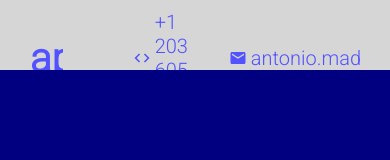
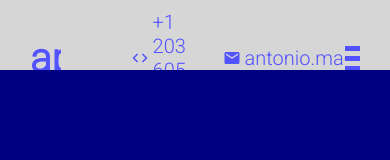
Before and after one commit to AntonioMadureira22/MYREACTPORTFOLIO, a React (Create React App) app: page / in a window 390 px wide. Shown: the top 160 px of the page. Built offline with nearby package versions, Linux system fonts and the light colour scheme.

Commit message:
added hamburger menu with functionality and styling

```diff
--- a/src/App.jsx
+++ b/src/App.jsx
@@ -4,13 +4,18 @@ import Intro from "./components/intro/intro";
 import Portfolio from "./components/portfolio/portfolio";
 import Work from "./components/work/work";
 import Contact from "./components/contact/contact";
+import Menu from "./components/menu/menu";
+import { useState } from "react";
+
 
 
 
 function App() {
+  const [menuOpen,setMenuOpen] = useState(false)
   return (
     <div className="app">
-      <Top/>
+      <Top menuOpen={menuOpen}setMenuOpen={setMenuOpen}/>
+      <Menu menuOpen={menuOpen}setMenuOpen={setMenuOpen}/>
       <div className="sections">
         <Intro/>
         <Portfolio/>
--- /dev/null
+++ b/src/components/menu/menu.jsx
@@ -0,0 +1,23 @@
+import "./menu.scss"
+
+export default function Menu({ menuOpen, setMenuOpen }) {
+    return (
+        <div className={"menu "+(menuOpen && "active")}>
+            <ul>
+                <li onClick={()=>setMenuOpen(false)}>
+                    <a href="#intro">Home</a>
+                </li>
+                <li onClick={()=>setMenuOpen(false)}>
+                    <a href="#portfolio">Portfolio</a>
+                </li>
+                <li onClick={()=>setMenuOpen(false)}>
+                    <a href="#work">Work</a>
+                </li>
+                <li onClick={()=>setMenuOpen(false)}>
+                    <a href="#contact">Contact</a>
+                </li>
+            </ul>
+
+        </div>
+    )
+}
--- /dev/null
+++ b/src/components/menu/menu.scss
@@ -0,0 +1,42 @@
+@import "../../global.scss";
+
+.menu{
+    width: 300px;
+    height: 100vh;
+    background-color: $mainColor;
+    position: fixed;
+    top: 0;
+    right: -300px;
+    z-index: 2;
+    display: flex;
+    flex-direction: column;
+    align-items: center;
+    justify-content: center;
+    transition: all 1s ease;
+
+    &.active{
+        right: 0;
+    }
+
+    ul{
+        margin: 0;
+        padding: 0;
+        list-style: none;
+        font-size: 35px;
+        font-weight: 700;
+        color: #5252ff;
+
+        li{
+            margin-bottom: 30px;
+            a{
+                font-size: inherit;
+                color: inherit;
+                text-decoration: none;
+            }
+
+            &:hover{
+                font-weight: 500;
+            }
+        }
+    }
+}
--- a/src/components/top/top.jsx
+++ b/src/components/top/top.jsx
@@ -1,9 +1,9 @@
 import "./top.scss"
 import {Code, Email} from "@material-ui/icons"
 
-export default function Top() {
+export default function Top({ menuOpen, setMenuOpen}) {
     return (
-        <div className="top">
+        <div className={"top " + (menuOpen && "active")}>
             <div className="wrapper">
                <div className="left">
                     <a href="#intro" className="logo">apex</a>
@@ -17,7 +17,11 @@ export default function Top() {
                     </div>
                 </div>
                 <div className="right">
-
+                    <div className="hamburger" onClick={()=>setMenuOpen(!menuOpen)}>
+                        <span>className="line1"</span>
+                        <span>className="line2"</span>
+                        <span>className="line3"</span>
+                    </div>
                 </div>
             </div>
         </div>
--- a/src/components/top/top.scss
+++ b/src/components/top/top.scss
@@ -7,8 +7,8 @@
     color:#5252ff;
     position: fixed;
     top: 0;
-    z-index: 2;
-}
+    z-index: 3;
+    transition: all 1s ease;
 
     .wrapper{
         padding: 10px 30px;
@@ -43,4 +43,46 @@
                 }
             }
         }
+
+        .right{
+
+            .hamburger{
+                width: 32px;
+                height: 25px;
+                display: flex;
+                flex-direction: column;
+                justify-content: space-between;
+                cursor: pointer;
+
+                span{
+                    width: 100%;
+                    height: 5px;
+                    background-color: #5252ff;
+                    transform-origin: left;
+                    transition: all 2s ease;
                 }
+            }
+        }
+    }
+
+    &.active{
+        background-color: #5252ff;
+        color: $mainColor;
+
+        .hamburger{
+           span{
+               &:first-child{
+                   background-color:  white;
+                   transform: rotate(45deg);
+               }
+               &:nth-child(2){
+                   opacity: 0;
+               }
+               &:last-child{
+                   background-color: white;
+                   transform: rotate(-45deg);
+               }
+           }
+        }
+    }
+}
```
Lines whose indentation alone changed are shown as unchanged.
